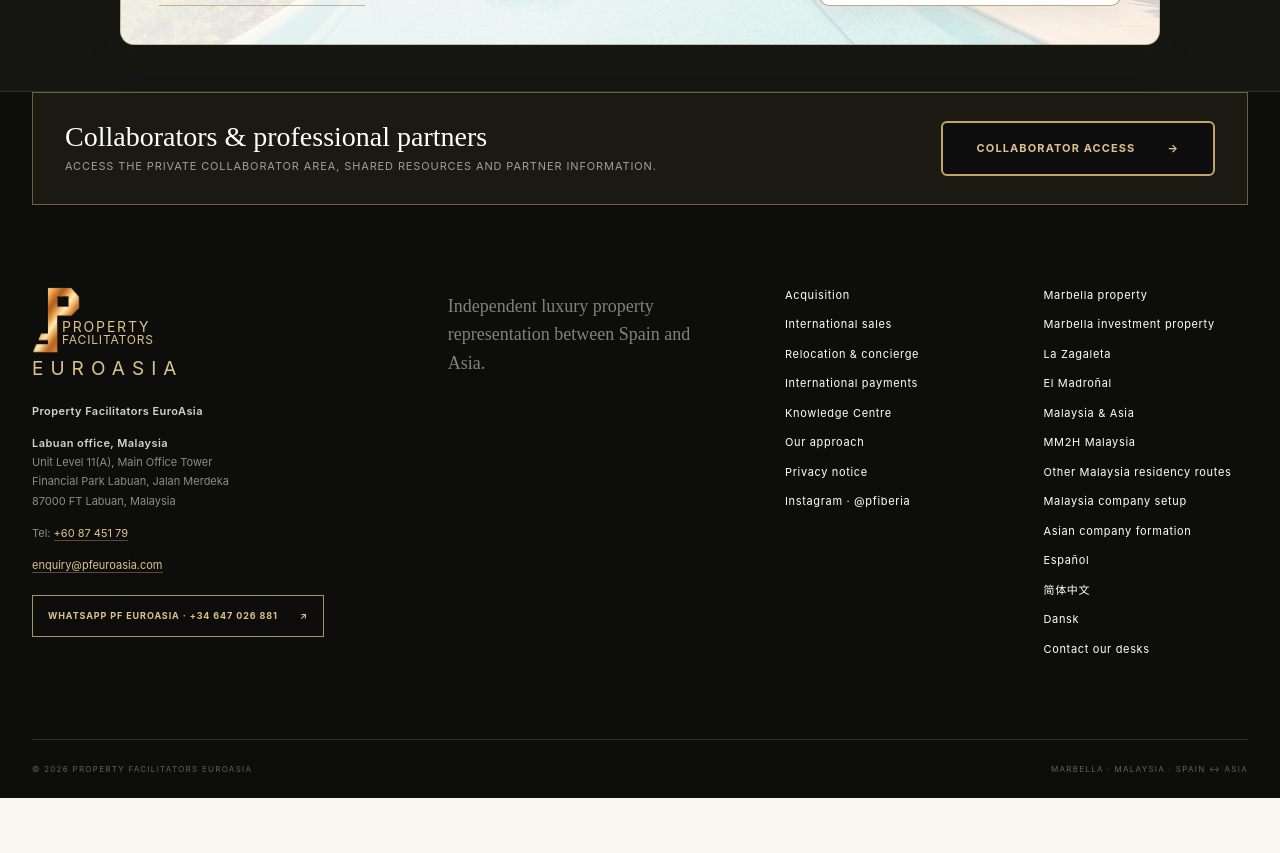
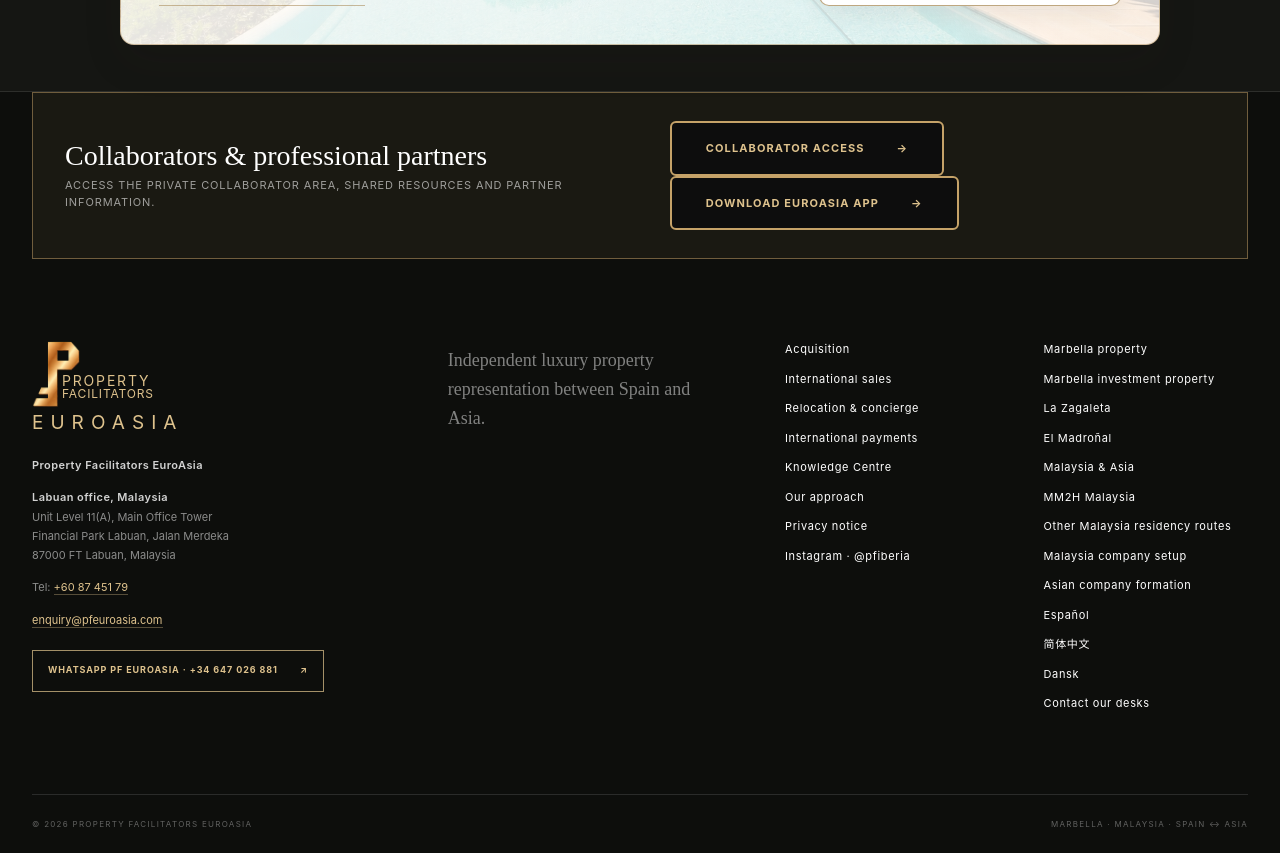
Before and after one commit to ghharding-dot/pfeuroasia, a Next.js app: page / in a window 1280 px wide. Shown: the part 5640-6493 px from the top of the page. Before the commit the page ends 6438 px from the top, so only its background shows below. Built offline with nearby package versions, Linux system fonts and the light colour scheme; no server answers.

Commit message:
Add EuroAsia app button to live collaborator footer

```diff
--- a/app/components/Footer.tsx
+++ b/app/components/Footer.tsx
@@ -18,9 +18,14 @@ export function Footer({ hidePartnerStrip = false }: { hidePartnerStrip?: boolea
             <strong>Collaborators & professional partners</strong>
             <span>Access the private collaborator area, shared resources and partner information.</span>
           </div>
-          <Link className={`button button-gold ${styles.collaboratorButton}`} href="/collaborators">
-            Collaborator access <span>→</span>
-          </Link>
+          <div className={styles.collaboratorActions}>
+            <Link className={`button button-gold ${styles.collaboratorButton}`} href="/collaborators">
+              Collaborator access <span>→</span>
+            </Link>
+            <Link className={`button button-gold ${styles.collaboratorButton}`} href="/app">
+              Download EuroAsia App <span>→</span>
+            </Link>
+          </div>
         </div>
       </div>
       <div className="site-shell footer-top">
```
